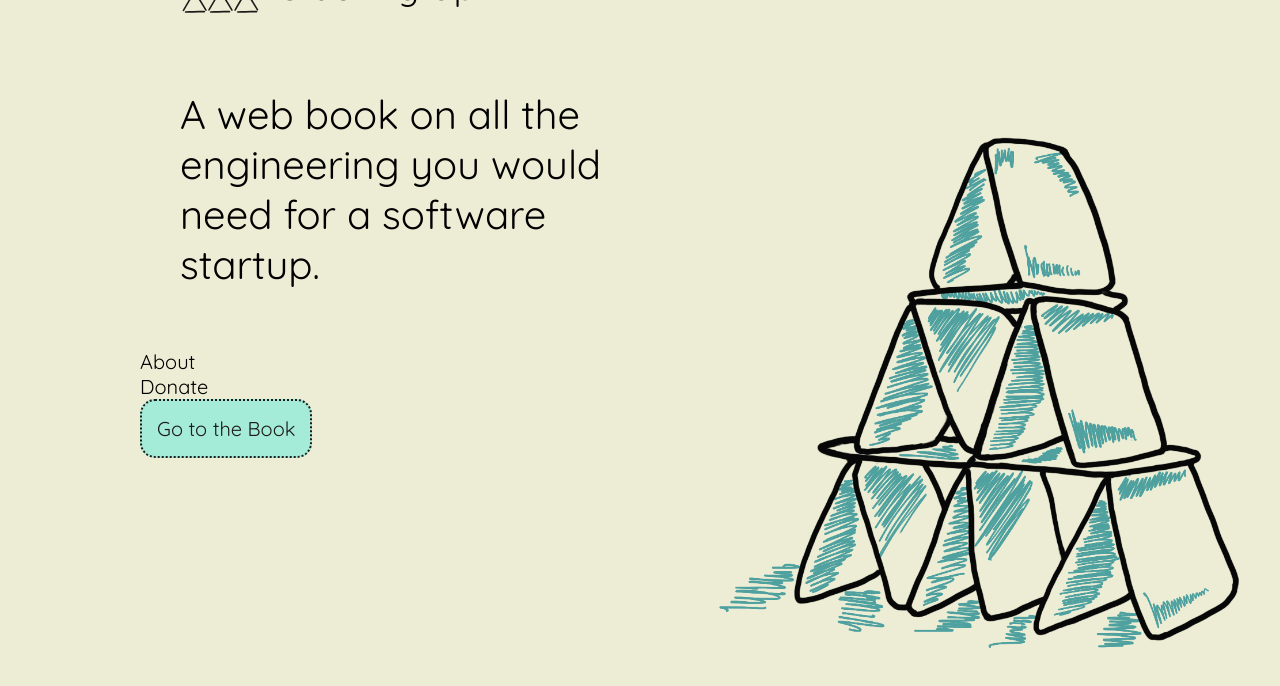
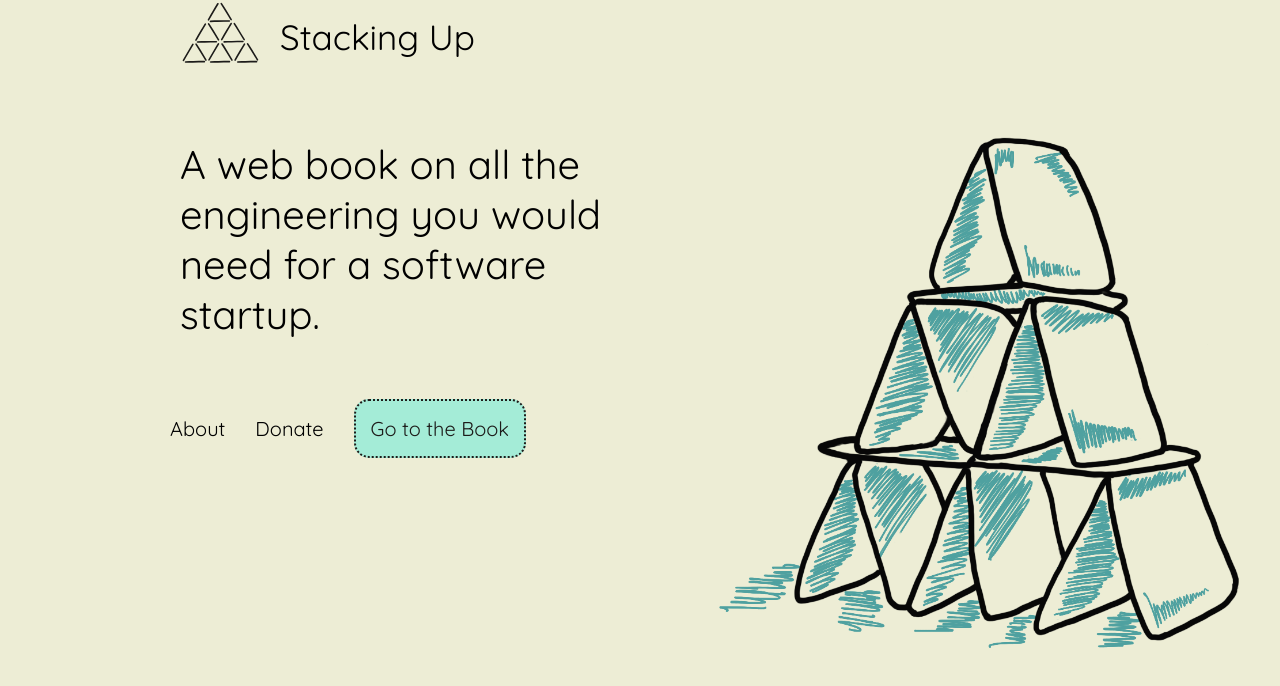
Before and after one commit to vedmathai/stackingup, a React (Create React App) app: page / in a window 1280 px wide. Shown: the top 686 px of the page. Built offline with nearby package versions, Linux system fonts and the light colour scheme.

Commit message:
Fix issue with sidebar treeview

```diff
--- a/src/components/sidebar/sidebar.css
+++ b/src/components/sidebar/sidebar.css
@@ -1,5 +1,5 @@
 .sidebar {
-    width: 80vw;
+    width: 20vw;
     height: 100vh;
     padding-left: 10px;
     position: fixed;
@@ -9,10 +9,6 @@
     background-color: white;
     border-right: 1px var(--dark-color) solid;
     z-index: 100;
-}
-
-.sidebar-hidden {
-    left: -110vw;
 }
 
 .contents-heading {
@@ -27,6 +23,14 @@
 }
 
 @media only screen and (max-width: 600px) {
+
+    .sidebar {
+        width: 80vw;
+    }
+
+    .sidebar-hidden {
+        left: -110vw;
+    }
 
     .sidebar-visible {
         left: 0px;
--- a/src/components/sidebar/sidebar.jsx
+++ b/src/components/sidebar/sidebar.jsx
@@ -81,8 +81,8 @@ var SideBar = (props) => {
             <div className="mobile-nav-sidebar-navitem">
                 <Button label="Donate" onClickFn={onclick_donate_fn}></Button>
             </div>
-            {sidebar}
         </div>
+        {sidebar}
       </div>
     );
   }
--- a/src/pages/landing-page/landing-page.css
+++ b/src/pages/landing-page/landing-page.css
@@ -26,6 +26,11 @@
     left: -40px;
     margin-top: 60px;
     position: relative;
+}
+
+.landing-page-nav-item {
+    display: inline-block;
+    margin-left: 30px;
 }
 
 .landing-page-head-turner-image-container {
```
